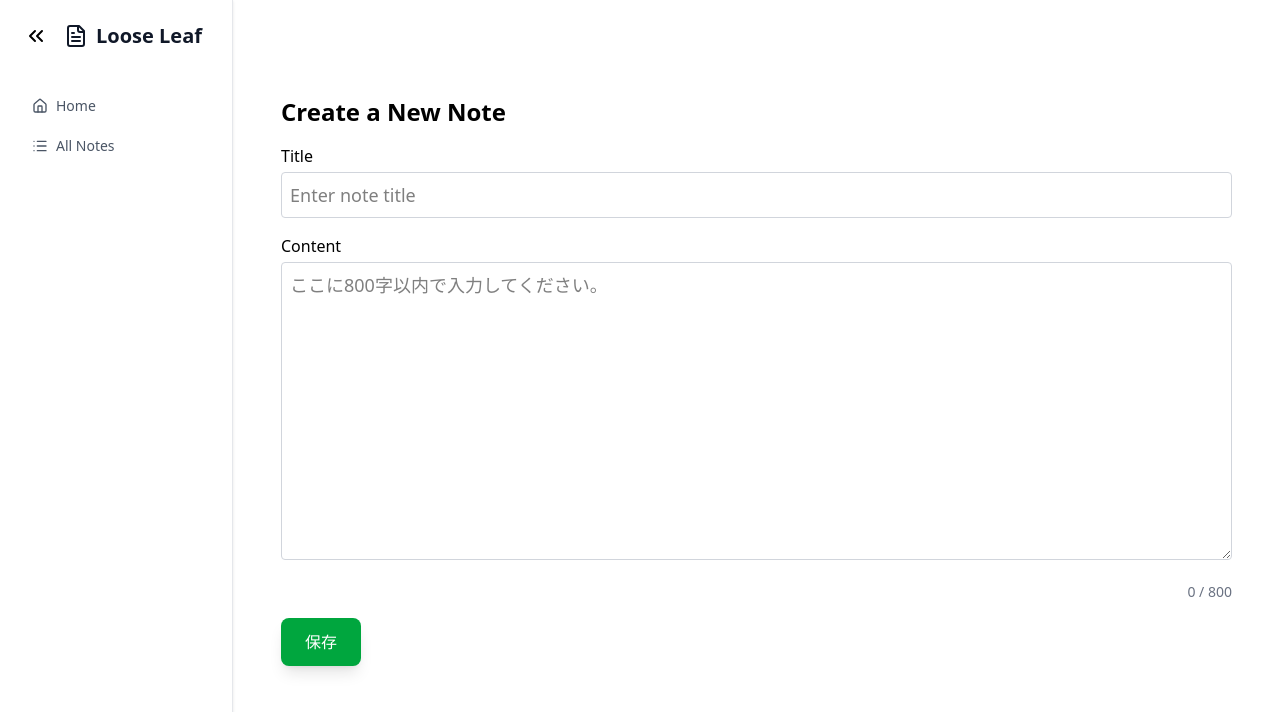
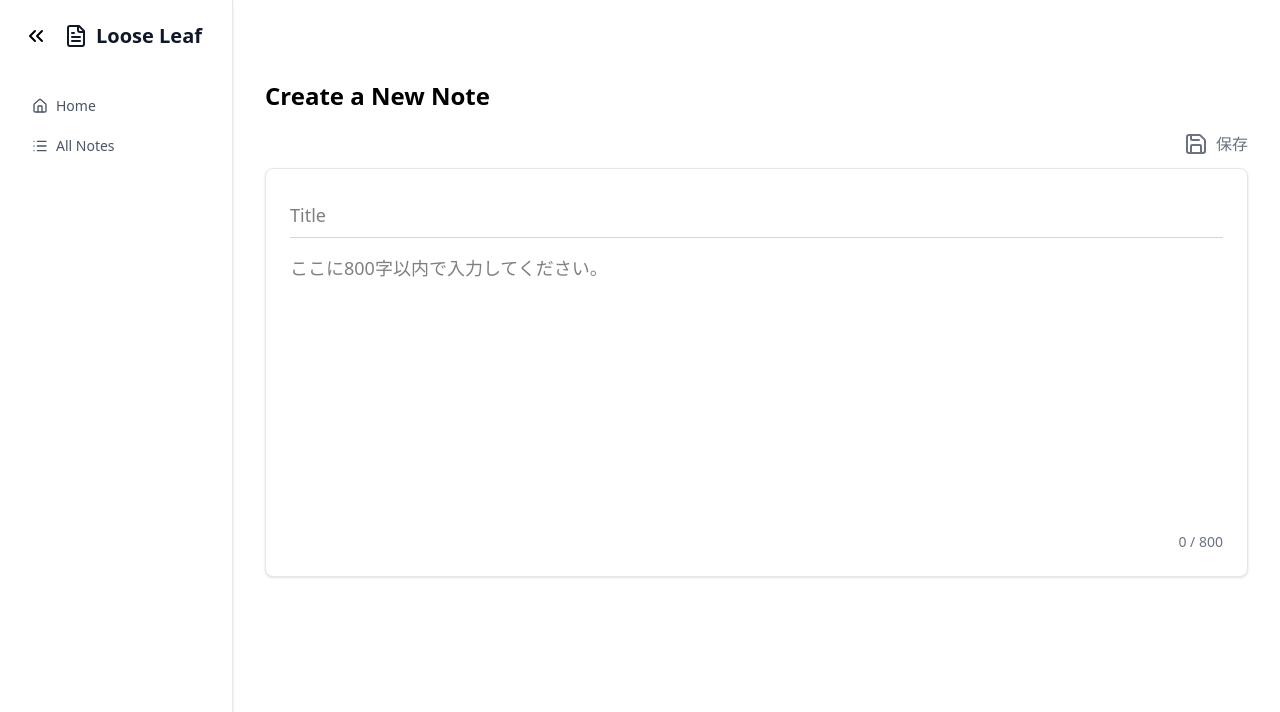
Before and after one commit to egnuyuki/loose-leaf, a React (Vite) app: page /create in a window 1280 px wide. Shown: the top 712 px of the page. Built offline with nearby package versions, Linux system fonts and the light colour scheme.

Commit message:
ノート作成のデザインの修正

```diff
--- a/src/components/Form.jsx
+++ b/src/components/Form.jsx
@@ -1,12 +1,19 @@
 import { useForm } from "react-hook-form";
+import { Save } from 'lucide-react';
 
 const Form = () => {
   const defaultValues = {
     title: "",
-        content: ""
+    content: "",
   };
-  const { register, handleSubmit, formState: { errors }, reset, watch } = useForm({defaultValues});
-  const contentValue = watch('content', '');
+  const {
+    register,
+    handleSubmit,
+    formState: { errors },
+    reset,
+    watch,
+  } = useForm({ defaultValues });
+  const contentValue = watch("content", "");
 
   const onSubmit = (data) => {
     console.log(data);
@@ -14,58 +21,61 @@ const Form = () => {
       title: data.title,
       content: data.content,
       createdAt: new Date(),
-        updateAt: new Date()
-    }
-    localStorage.setItem('note_' + Date.now(), JSON.stringify(formData));
+      updateAt: new Date(),
+    };
+    localStorage.setItem("note_" + Date.now(), JSON.stringify(formData));
     reset();
   };
 
   return (
-    <div
-      className="space-y-4"
-    >
-      <div>
-        <label className="block text-md font-medium mb-1">
-          Title
-        </label>
-        <input
-          className={`w-full text-lg border border-gray-300 bg-white p-2 rounded ${errors.title ? 'outline-red-400' : 'outline-green-300'}`}
-          placeholder="Enter note title"
-          {...register("title", {
-            required: "タイトルは必須です",
-          })}
-        />
-        {errors.title && <p className="text-red-400">{errors.title.message}</p>}
-      </div>
-      <div>
-        <label className="block text-md font-medium mb-1">
-          Content
-        </label>
-        <textarea
-          className={`w-full text-lg border border-gray-300 bg-white p-2 rounded ${errors.content ? 'outline-red-400' : 'outline-green-300'}`}
-          rows="10"
-          cols="80" maxLength="800" placeholder="ここに800字以内で入力してください。"
-          {...register("content", {
-            required: "内容は必須です",
-          })}
-        ></textarea>
-        {errors.content && <p className="text-red-400">{errors.content.message}</p>}
-      </div>
-      <div>
-        {/* 文字数カウンター */}
-        {/* 入力された文字数を表示 */}
-        <p className="text-sm text-gray-500 text-right">{(contentValue || '').length} / 800</p>
-      </div>
-      <div className="submit-button">
+    <>
+    <div className="flex justify-end">
+      <div className="flex items-center space-x-2 mb-2">
+        <Save className="text-gray-500"/>
         <button
           type="button"
           onClick={handleSubmit(onSubmit)}
-          className="cursor-pointer bg-green-600 hover:bg-green-700 text-white px-6 py-3 rounded-lg font-medium shadow-lg hover:shadow-xl transition-all duration-200 transform hover:scale-105"
+          className="cursor-pointe text-gray-500 py-1 rounded-lg transition-all duration-200 transform hover:scale-105"
         >
           保存
         </button>
       </div>
     </div>
+      <div className="space-y-4 rounded-lg p-6 shadow-sm border border-gray-200 bg-white">
+        <div>
+          <input
+            className={`w-full text-lg border-b border-gray-300 bg-white py-2 outline-none`}
+            placeholder="Title"
+            {...register("title", {
+              required: "タイトルは必須です",
+            })}
+          />
+          {errors.title && (
+            <p className="text-red-400">{errors.title.message}</p>
+          )}
+        </div>
+        <div>
+          <textarea
+            className={`w-full text-lg bg-white rounded outline-none min-h-64 resize-none`}
+            maxLength="800"
+            placeholder="ここに800字以内で入力してください。"
+            {...register("content", {
+              required: "内容は必須です",
+            })}
+          ></textarea>
+          {errors.content && (
+            <p className="text-red-400">{errors.content.message}</p>
+          )}
+        </div>
+        <div>
+          {/* 文字数カウンター */}
+          {/* 入力された文字数を表示 */}
+          <p className="text-sm text-gray-500 text-right">
+            {(contentValue || "").length} / 800
+          </p>
+        </div>
+      </div>
+    </>
   );
 };
 
--- a/src/components/Layout.jsx
+++ b/src/components/Layout.jsx
@@ -4,7 +4,7 @@ import Navigation from "./Navigation";
 const Layout = ({ children }) => {
   return (
     <>
-    <div className="w-full h-18 bg-white/30 fixed top-0 backdrop-blur-xl"></div>
+      <div className="w-full h-18 bg-white fixed top-0"></div>
       <div className="min-h-screen flex bg-white">
         <Navigation />
         {/* メインコンテンツ */}
--- a/src/pages/Create.jsx
+++ b/src/pages/Create.jsx
@@ -4,7 +4,7 @@ import Form from "../components/Form";
 const Create = () => {
 
   return (
-    <div className="container mx-auto p-4">
+    <div className="container mx-auto">
       <h1 className="text-2xl font-bold mb-4">Create a New Note</h1>
       {/* Form or content for creating a new note goes here */}
       <Form />
```
Lines whose indentation alone changed are shown as unchanged.
